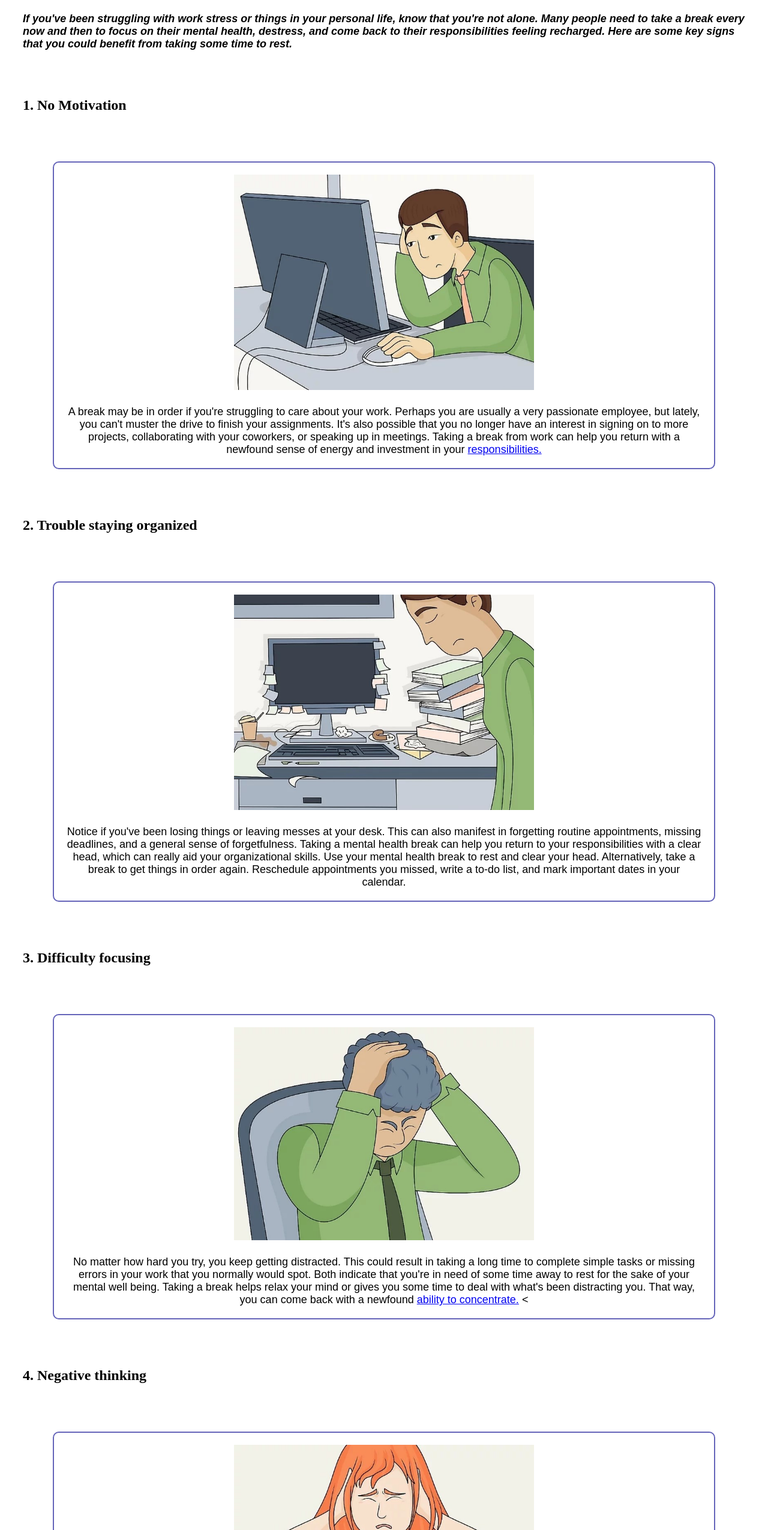
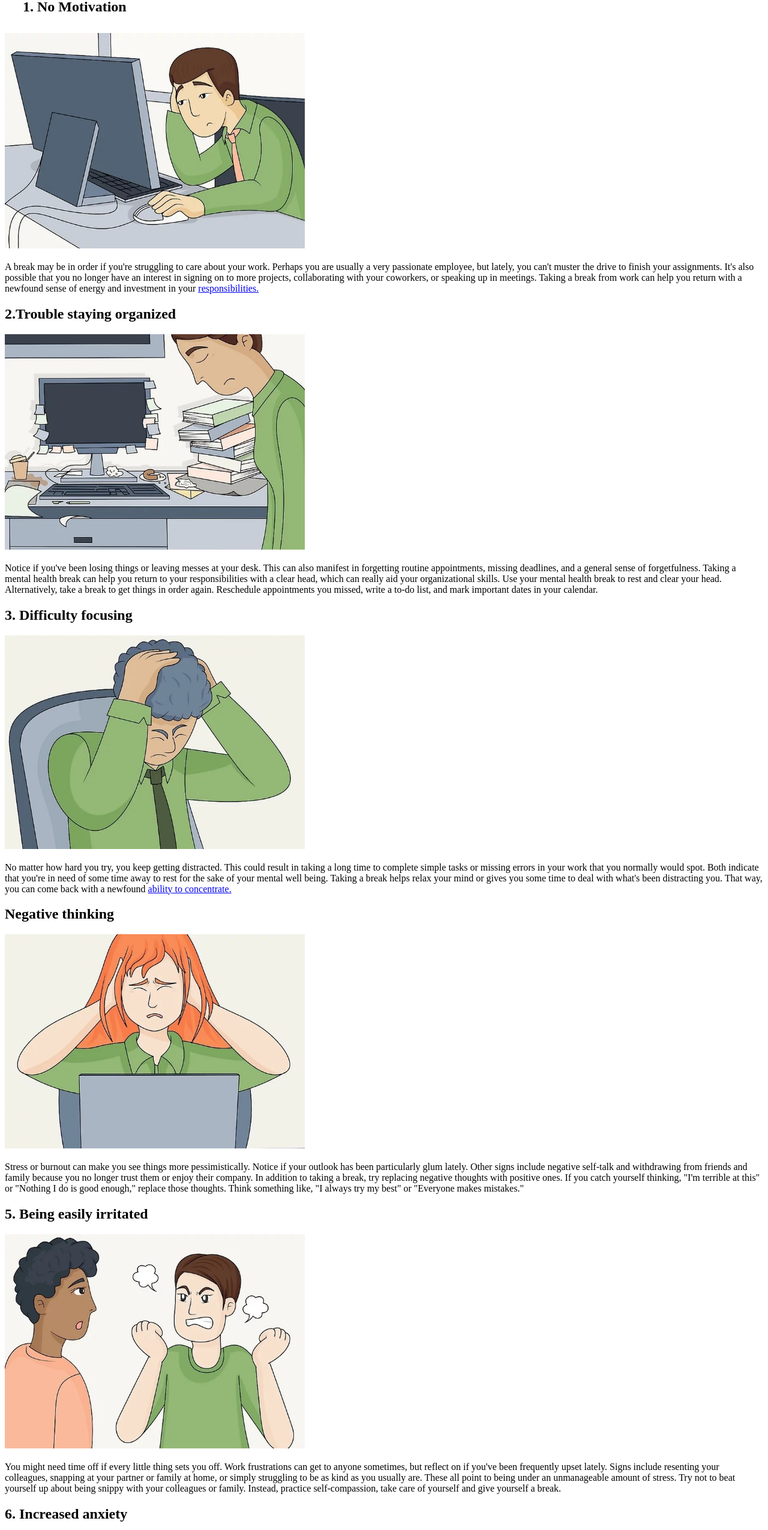
Before and after one commit to Roxxy28/HTML-Assignmentt, a plain HTML site: page index.html in a window 1280 px wide. Shown: the part 187-2737 px from the top of the page at 60% size. Drawn offline with Linux system fonts and the light colour scheme.

Commit message:
Update index.html

```diff
--- a/index.html
+++ b/index.html
@@ -1,33 +1,17 @@
 <!DOCTYPE html>
 <html lang="en">
   <head>
-    <meta charset="UTF-8" />
-    <meta http-equiv="X-UA-Compatible" content="IE=edge" />
-    <meta name="viewport" content="width=device-width, initial-scale=1.0" />
+    <meta charset="UTF-8">
+    <meta http-equiv="X-UA-Compatible" content="IE=edge">
+    <meta name="viewport" content="width=device-width, initial-scale=1.0">
     <title>How To Bake A Cake</title>
   </head>
   <body>
-    <p
-      style="
-        text-align: center;
-        font-size: 60px;
-        font-style: italic;
-        background-color: antiquewhite;
-        border-radius: 10px;
-        margin: 35px;
-      "
-    >
+    <p >
       Feeling Burnt Out? 8 Signs You Should Take a Mental Break
     </p>
 
-    <h3
-      style="
-        margin: 30px;
-        font-size: large;
-        font-family: Arial, Helvetica, sans-serif;
-        font-style: italic;
-      "
-    >
+    <h3 >
       If you've been struggling with work stress or things in your personal
       life, know that you're not alone. Many people need to take a break every
       now and then to focus on their mental health, destress, and come back to
@@ -38,24 +22,13 @@
 
     <h2 style="margin: 30px">1. No Motivation</h2>
 
-    <p
-      style="
-        padding: 20px;
-        border: 2px solid rgb(101, 100, 185);
-        margin: 80px;
-        text-align: right;
-        border-radius: 10px;
-        font-family: Arial, Helvetica, sans-serif;
-        font-size: large;
-        text-align: center;
-      "
-    >
+    <p>
       <img
-        src="/v4-728px-Signs-You-Should-Take-a-Mental-Health-Break-Step-1.jpg"
+        src="./v4-728px-Signs-You-Should-Take-a-Mental-Health-Break-Step-1.jpg"
         width="500px"
         heigth="50px"
         alt="motivation"
-      />
+      >
       <br /><br />
       A break may be in order if you're struggling to care about your work.
       Perhaps you are usually a very passionate employee, but lately, you can't
@@ -71,26 +44,15 @@
       >
     </p>
 
-    <h2 style="margin: 30px">2. Trouble staying organized</h2>
+    <h2>2.Trouble staying organized</h2>
 
-    <p
-      style="
-        padding: 20px;
-        border: 2px solid rgb(101, 100, 185);
-        margin: 80px;
-        text-align: right;
-        border-radius: 10px;
-        font-family: Arial, Helvetica, sans-serif;
-        font-size: large;
-        text-align: center;
-      "
-    >
+    <p>
       <img
-        src="/v4-728px-Signs-You-Should-Take-a-Mental-Health-Break-Step-22.jpg"
+        src="./v4-728px-Signs-You-Should-Take-a-Mental-Health-Break-Step-22.jpg"
         width="500px"
         heigth="50px"
         alt="motivation"
-      />
+      >
       <br /><br />
       Notice if you've been losing things or leaving messes at your desk. This
       can also manifest in forgetting routine appointments, missing deadlines,
@@ -102,26 +64,15 @@
       mark important dates in your calendar.
     </p>
 
-    <h2 style="margin: 30px">3. Difficulty focusing</h2>
+    <h2>3. Difficulty focusing</h2>
 
-    <p
-      style="
-        padding: 20px;
-        border: 2px solid rgb(101, 100, 185);
-        margin: 80px;
-        text-align: right;
-        border-radius: 10px;
-        font-family: Arial, Helvetica, sans-serif;
-        font-size: large;
-        text-align: center;
-      "
-    >
+    <p>
       <img
-        src="/v4-728px-Signs-You-Should-Take-a-Mental-Health-Break-Step-3.jpg"
+        src="./v4-728px-Signs-You-Should-Take-a-Mental-Health-Break-Step-3.jpg"
         width="500px"
         heigth="50px"
         alt="motivation"
-      />
+      >
       <br /><br />
       No matter how hard you try, you keep getting distracted. This could result
       in taking a long time to complete simple tasks or missing errors in your
@@ -132,31 +83,21 @@
       <a
         href="https://addicted2success.com/motivation/7-steps-to-go-from-burnout-to-unbelievably-motivated/"
         target="_blank"
-        >ability to concentrate.</a
       >
-      <
+        ability to concentrate.
+      </a>
+
     </p>
 
-    <h2 style="margin: 30px">4. Negative thinking</h2>
+    <h2>Negative thinking</h2>
 
-    <p
-      style="
-        padding: 20px;
-        border: 2px solid rgb(101, 100, 185);
-        margin: 80px;
-        text-align: right;
-        border-radius: 10px;
-        font-family: Arial, Helvetica, sans-serif;
-        font-size: large;
-        text-align: center;
-      "
-    >
+    <p>
       <img
-        src="/v4-728px-Signs-You-Should-Take-a-Mental-Health-Break-Step-44.jpg"
+        src="./v4-728px-Signs-You-Should-Take-a-Mental-Health-Break-Step-44.jpg"
         width="500px"
         heigth="50px"
         alt="motivation"
-      />
+      >
       <br /><br />
       Stress or burnout can make you see things more pessimistically. Notice if
       your outlook has been particularly glum lately. Other signs include
@@ -168,26 +109,15 @@
       makes mistakes."
     </p>
 
-    <h2 style="margin: 30px">5. Being easily irritated</h2>
+    <h2>5. Being easily irritated</h2>
 
-    <p
-      style="
-        padding: 20px;
-        border: 2px solid rgb(101, 100, 185);
-        margin: 80px;
-        text-align: right;
-        border-radius: 10px;
-        font-family: Arial, Helvetica, sans-serif;
-        font-size: large;
-        text-align: center;
-      "
-    >
+    <p>
       <img
-        src="/v4-728px-Signs-You-Should-Take-a-Mental-Health-Break-Step-55.jpg"
+        src="./v4-728px-Signs-You-Should-Take-a-Mental-Health-Break-Step-55.jpg"
         width="500px"
         heigth="50px"
         alt="motivation"
-      />
+      >
       <br /><br />
       You might need time off if every little thing sets you off. Work
       frustrations can get to anyone sometimes, but reflect on if you've been
@@ -199,26 +129,15 @@
       yourself and give yourself a break.
     </p>
 
-    <h2 style="margin: 30px">6. Increased anxiety</h2>
+    <h2>6. Increased anxiety</h2>
 
-    <p
-      style="
-        padding: 20px;
-        border: 2px solid rgb(101, 100, 185);
-        margin: 80px;
-        text-align: right;
-        border-radius: 10px;
-        font-family: Arial, Helvetica, sans-serif;
-        font-size: large;
-        text-align: center;
-      "
-    >
+    <p>
       <img
-        src="/v4-728px-Signs-You-Should-Take-a-Mental-Health-Break-Step-66.jpg"
+        src="./v4-728px-Signs-You-Should-Take-a-Mental-Health-Break-Step-66.jpg"
         width="500px"
         heigth="50px"
         alt="motivation"
-      />
+      >
       <br /><br />
       You might be preoccupied with constant worries or fears. Take stock of how
       much your anxiety has been affecting your work.Perhaps you're unable to
@@ -230,26 +149,15 @@
       the long run.
     </p>
 
-    <h2 style="margin: 30px">7. Trouble managing your emotions</h2>
+    <h2>7. Trouble managing your emotions</h2>
 
-    <p
-      style="
-        padding: 20px;
-        border: 2px solid rgb(101, 100, 185);
-        margin: 80px;
-        text-align: right;
-        border-radius: 10px;
-        font-family: Arial, Helvetica, sans-serif;
-        font-size: large;
-        text-align: center;
-      "
-    >
+    <p>
       <img
-        src="/v4-728px-Signs-You-Should-Take-a-Mental-Health-Break-Step-77.jpg"
+        src="./v4-728px-Signs-You-Should-Take-a-Mental-Health-Break-Step-77.jpg"
         width="500px"
         heigth="50px"
         alt="motivation"
-      />
+      >
       <br /><br />
       Have you been
       <a
@@ -267,26 +175,15 @@
       understanding of what you're feeling and how to cope in a healthy way.
     </p>
 
-    <h2 style="margin: 30px">8. Feeling tired all of the time</h2>
+    <h2>8. Feeling tired all of the time</h2>
 
-    <p
-      style="
-        padding: 20px;
-        border: 2px solid rgb(101, 100, 185);
-        margin: 80px;
-        text-align: right;
-        border-radius: 10px;
-        font-family: Arial, Helvetica, sans-serif;
-        font-size: large;
-        text-align: center;
-      "
-    >
+    <p>
       <img
-        src="/v4-728px-Signs-You-Should-Take-a-Mental-Health-Break-Step-88.jpg"
+        src="./v4-728px-Signs-You-Should-Take-a-Mental-Health-Break-Step-88.jpg"
         width="500px"
         heigth="50px"
         alt="motivation"
-      />
+      >
       <br /><br />
       Have you been struggling to keep from crying at work or school? Everyone
       struggles with this sometimes, but if this happens frequently you may be
```
